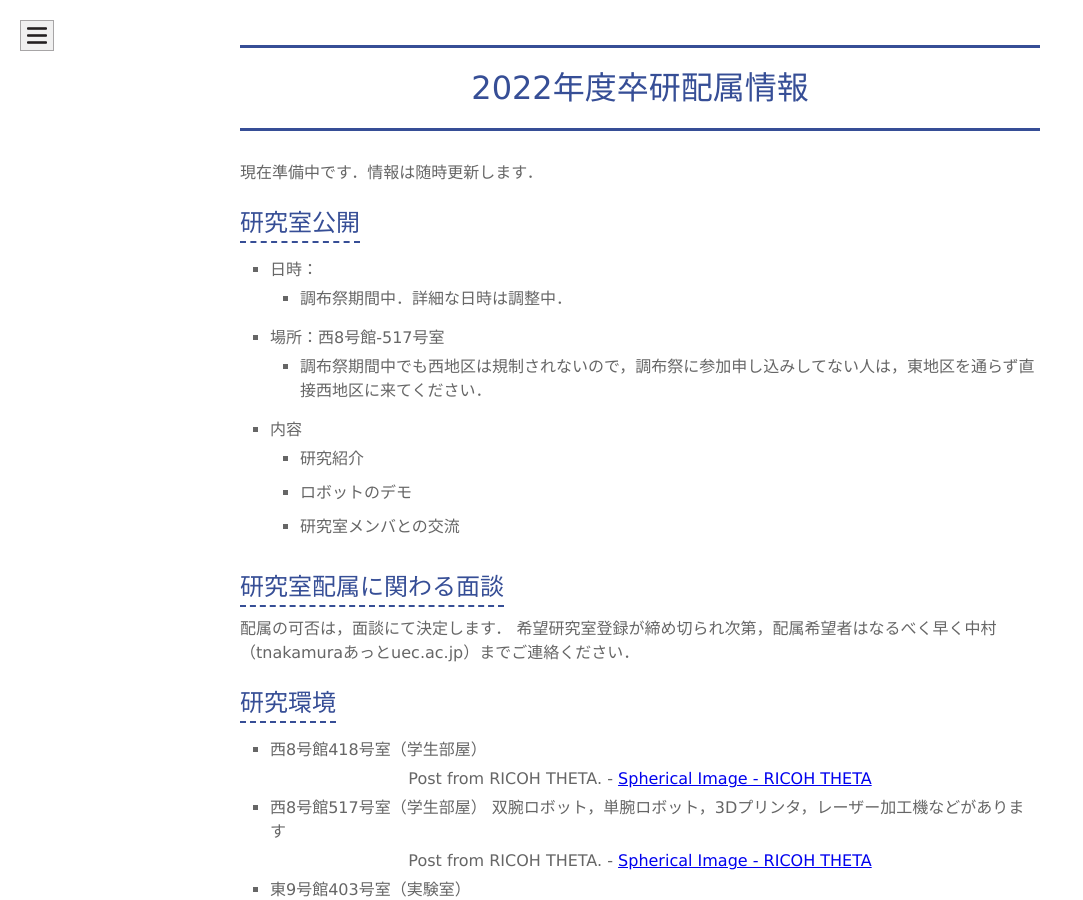
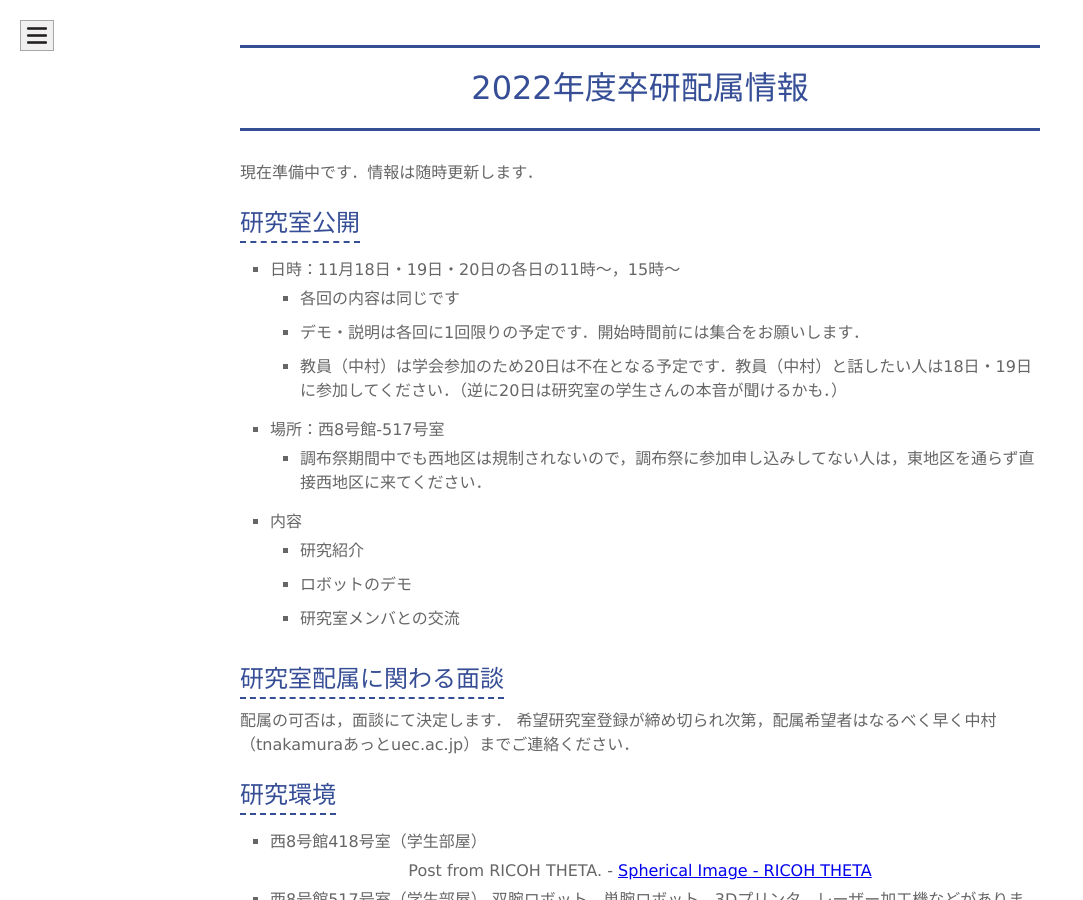
Before and after one commit to naka-lab/naka-lab.github.io, a Jekyll site: the page built from subpages/haizoku.md, in a window 1280 px wide and 900 px high, scrolled down 484 px. Shown: the whole window, without its empty margins (0-1083 px from the left). Built offline with Jekyll 4.4.1, drawn with Linux system fonts in a browser that asks for light colours; comment, search, counter and statistics services are not loaded; our own code applies the rules of GitHub Pages for plain Markdown files.

Commit message:
Update haizoku.md

```diff
--- a/subpages/haizoku.md
+++ b/subpages/haizoku.md
@@ -8,8 +8,10 @@ layout: default
 現在準備中です．情報は随時更新します．
 
 ## 研究室公開
-- 日時：
-  - 調布祭期間中．詳細な日時は調整中．
+- 日時：11月18日・19日・20日の各日の11時〜，15時〜
+  - 各回の内容は同じです
+  - デモ・説明は各回に1回限りの予定です．開始時間前には集合をお願いします．
+  - 教員（中村）は学会参加のため20日は不在となる予定です．教員（中村）と話したい人は18日・19日に参加してください．（逆に20日は研究室の学生さんの本音が聞けるかも．）
 - 場所：西8号館-517号室
   - 調布祭期間中でも西地区は規制されないので，調布祭に参加申し込みしてない人は，東地区を通らず直接西地区に来てください．
 - 内容
```
